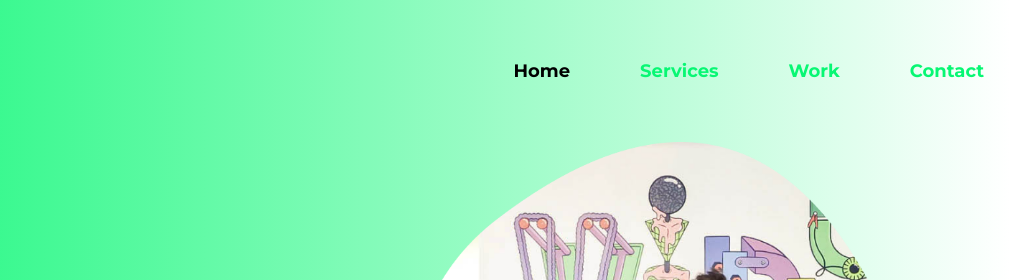
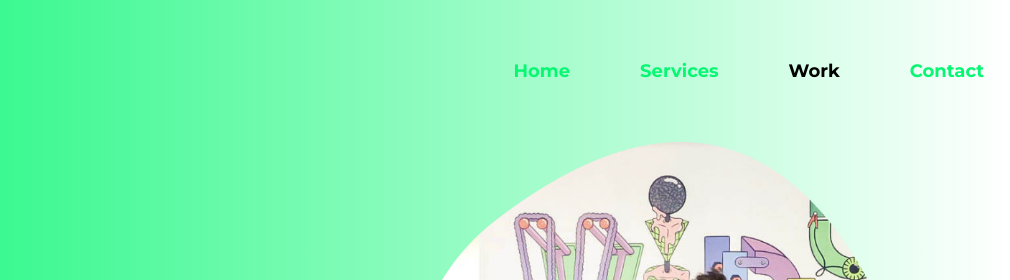
Before and after one commit to ettaoussiilyas/Visionary-Creations-Site-Web, a plain HTML site: page pages/work.html in a window 1280 px wide. Shown: the top 280 px of the page, 270-1280 px from the left. Drawn offline with Linux system fonts and the light colour scheme; files whose address does not match are found by name.

Commit message:
adding selected page in work page nav

```diff
--- a/pages/work.html
+++ b/pages/work.html
@@ -39,9 +39,9 @@
         </div>
       </nav>
       <nav class="choices">
-        <div><a href="index.html" class="current">Home</a></div>
+        <div><a href="index.html">Home</a></div>
         <div><a href="/pages/services.html">Services</a></div>
-        <div><a href="/pages/work.html">Work</a></div>
+        <div><a href="/pages/work.html"  class="current">Work</a></div>
         <div><a href="/pages/contact.html">Contact</a></div>
       </nav>
     </header>
```
